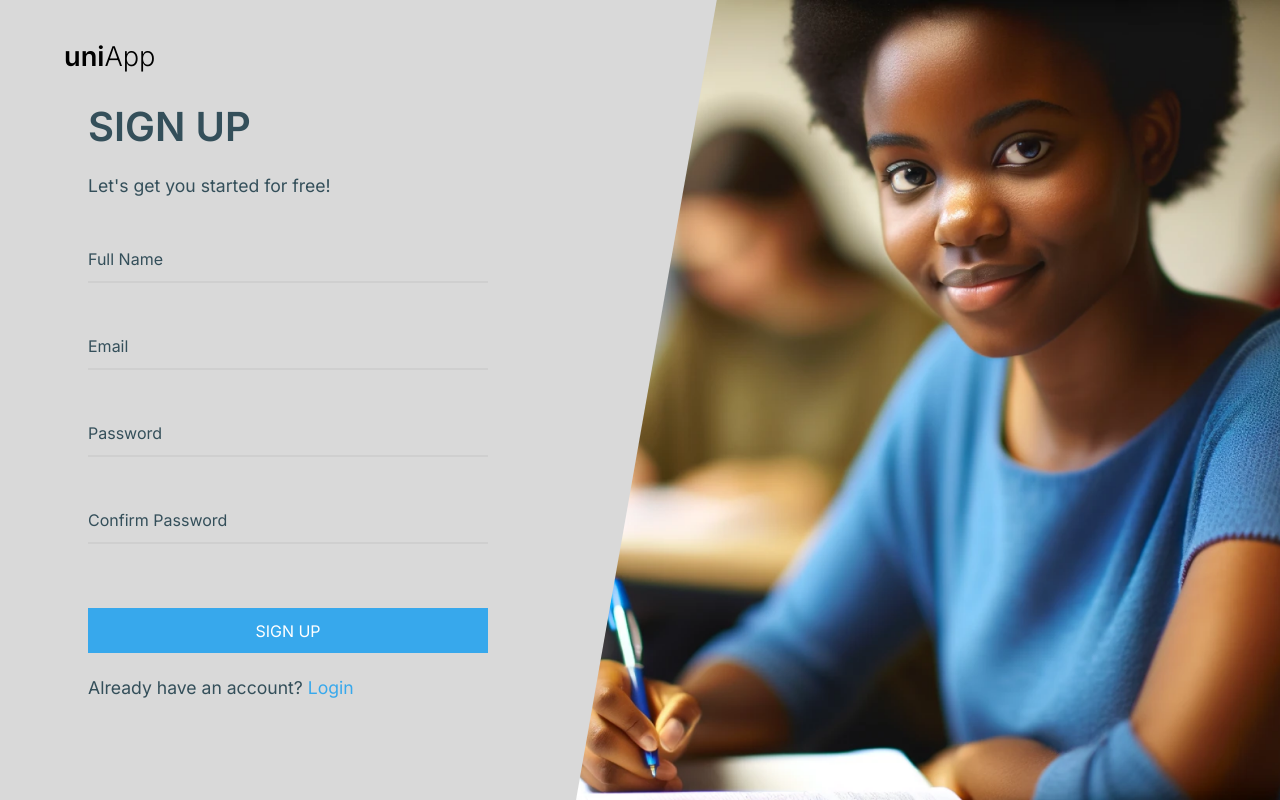
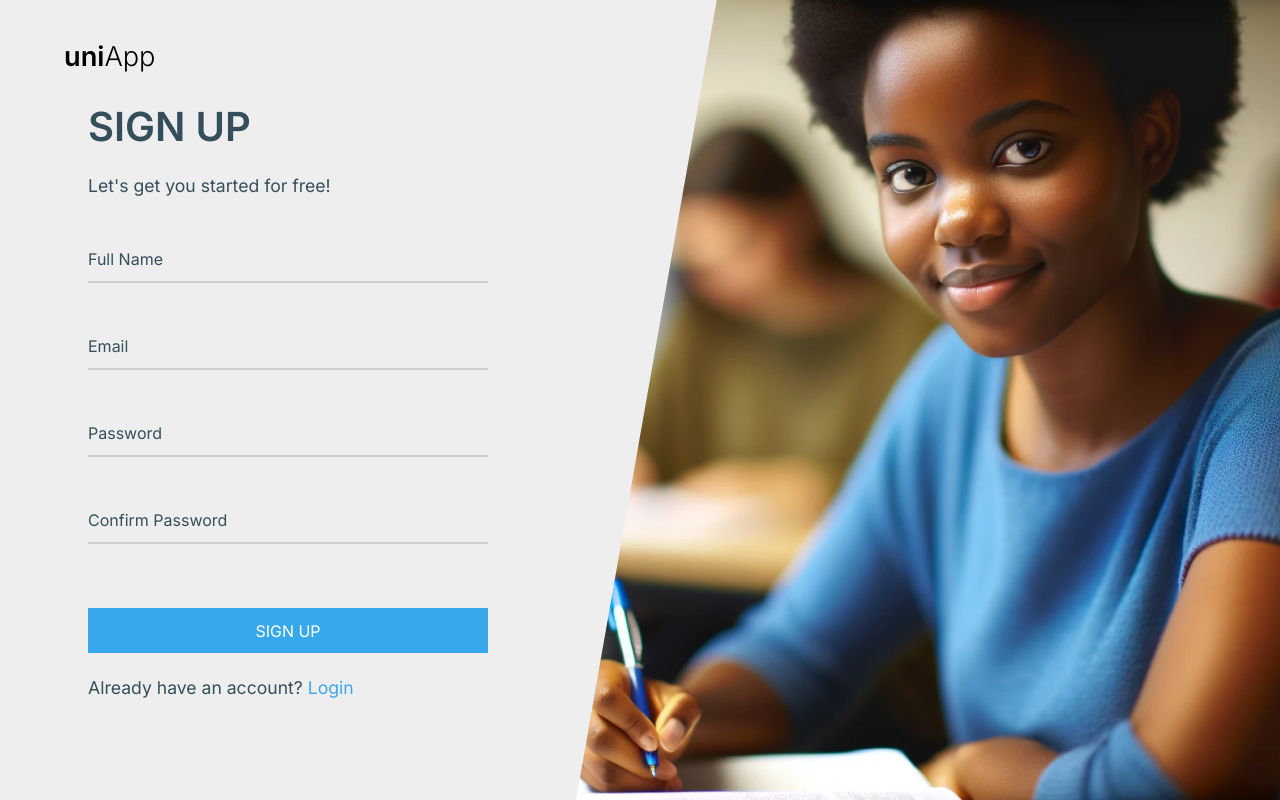
Before and after one commit to Mustapha7018/UniApp, a Django app: page /account/register/ in a window 1280 px wide. Run offline with Django 5.2, Linux system fonts and the light colour scheme.

Commit message:
modify accounts and main page css

```diff
--- a/accounts/static/css/signup.css
+++ b/accounts/static/css/signup.css
@@ -28,7 +28,7 @@
 }
 
 body {
-  background: #D9D9D9;
+  background: #EEEEEE;
 }
 
 section {
--- a/mainpage/static/css/about.css
+++ b/mainpage/static/css/about.css
@@ -392,7 +392,7 @@ main {
 hr {
   border: 0;
   height: 1px;
-  background: var(--gray-2);
+  background: var(--background);
   margin: 10rem auto;
   width: 50%;
 }
```
